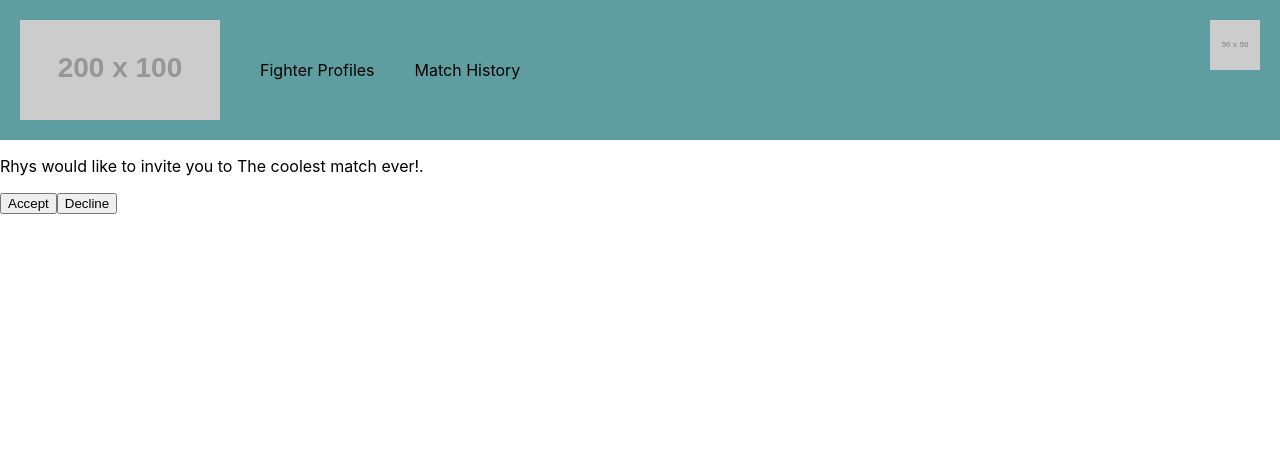
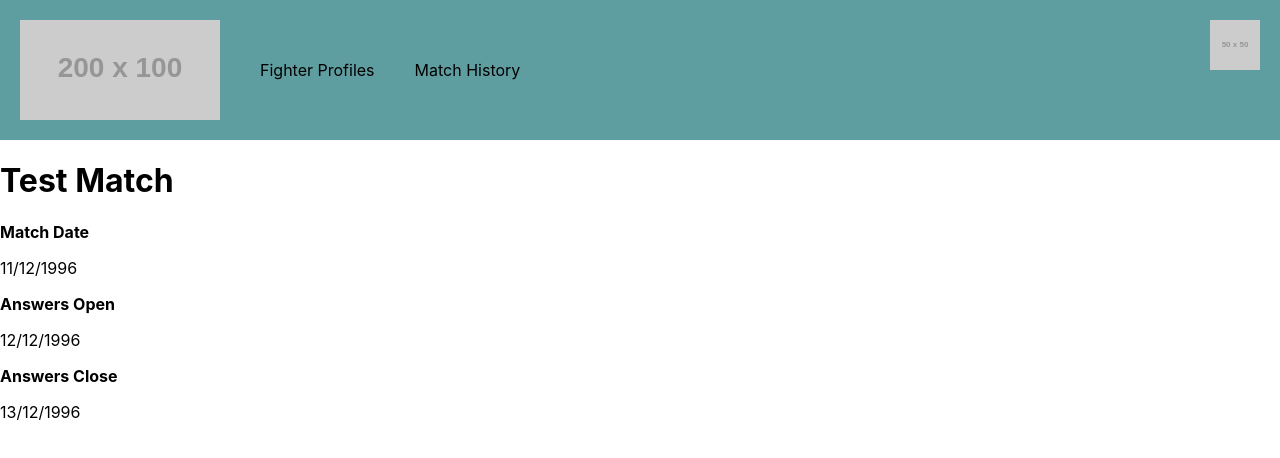
Before and after one commit to rhystaj/game-fights-web-app, a React (Create React App) app in the folder code/game-fights/: page / in a window 1280 px wide. Shown: the top 458 px of the page. Built offline with nearby package versions, Linux system fonts and the light colour scheme.

Commit message:
Start creating component for match info.

```diff
--- a/code/game-fights/src/App.js
+++ b/code/game-fights/src/App.js
@@ -12,7 +12,7 @@ const App = () => {
         logoSrc='https://via.placeholder.com/200x100'
         notificationsIconSrc='https://via.placeholder.com/50x50'
       />
-      <Body matchStatus='invite' id='Body' />
+      <Body matchStatus='match' id='Body' />
     </div>
   )
 }
--- a/code/game-fights/src/components/Body.jsx
+++ b/code/game-fights/src/components/Body.jsx
@@ -1,6 +1,9 @@
 import React from 'react'
 import RunNewMatch from './pre_match_dialogues/RunNewMatch'
 import MatchInvitation from './pre_match_dialogues/MatchInvitation'
+
+// For testing - remove later.
+import ParticipantMatchInfo from './match_info/ParticipantMatchInfo'
 
 import '../style/Body.css'
 
@@ -19,6 +22,10 @@ const Body = props => {
         />
       )
 
+    // For testing - remove later.
+    case 'match':
+      return <ParticipantMatchInfo matchTitle='Test Match' />
+
     default:
       return <p>{INVALID_STATUS_MESSAGE}</p>
   }
--- /dev/null
+++ b/code/game-fights/src/components/match_info/MatchDates.jsx
@@ -0,0 +1,22 @@
+import React from 'react'
+
+const MatchDates = props => {
+  return (
+    <div id='dates'>
+      <p>
+        <b>Match Date</b>
+      </p>
+      <p>{props.matchDate}</p>
+      <p>
+        <b>Answers Open</b>
+      </p>
+      <p>{props.openDate}</p>
+      <p>
+        <b>Answers Close</b>
+      </p>
+      <p>{props.closeDate}</p>
+    </div>
+  )
+}
+
+export default MatchDates
--- /dev/null
+++ b/code/game-fights/src/components/match_info/ParticipantMatchInfo.jsx
@@ -0,0 +1,19 @@
+import React from 'react'
+
+import MatchDates from './MatchDates'
+
+const ParticipantMatchInfo = props => {
+  return (
+    <div>
+      <h1>{props.matchTitle}</h1>
+      {/* Determine Solo or Team */}
+      <MatchDates
+        matchDate='11/12/1996'
+        openDate='12/12/1996'
+        closeDate='13/12/1996'
+      />
+    </div>
+  )
+}
+
+export default ParticipantMatchInfo
```
Also changed, not shown: code/game-fights/src/style/MatchDates.css (added).
